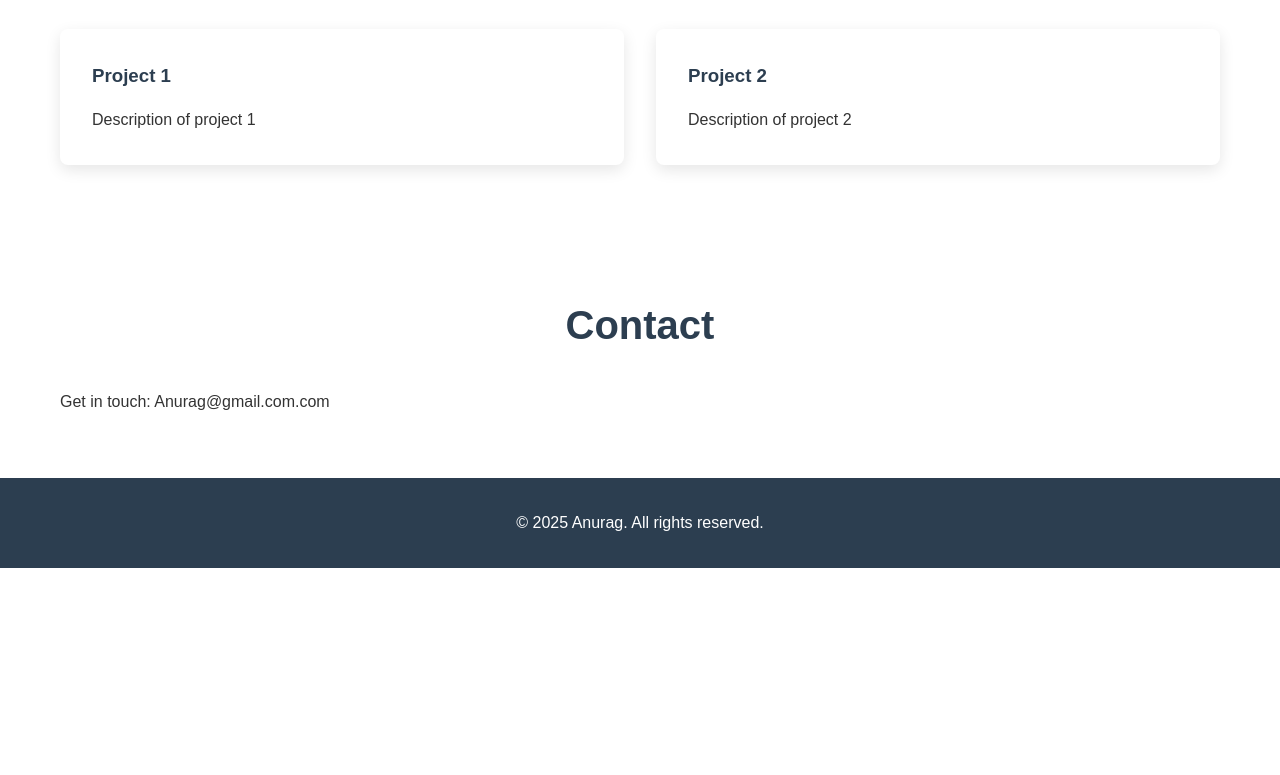
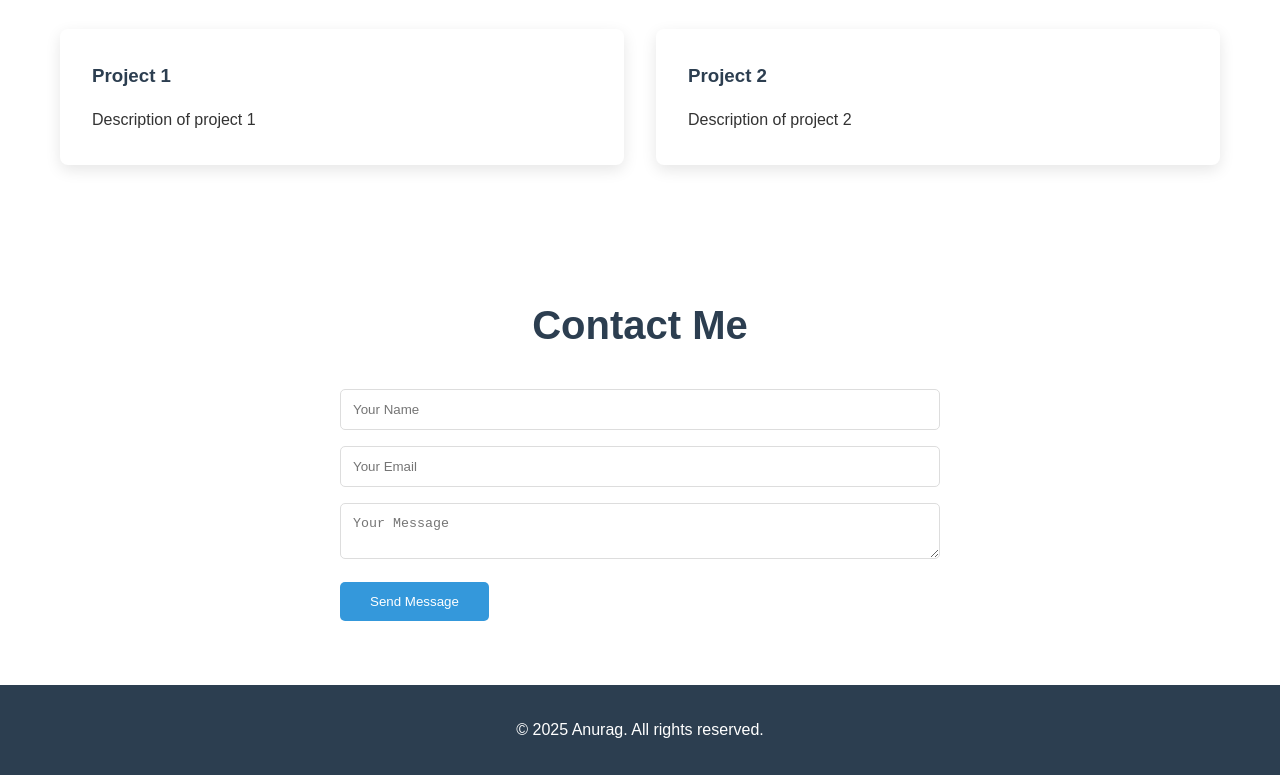
Before and after one commit to anuragstark/git-practice, a plain HTML site: page src/index.html in a window 1280 px wide. Shown: the part 843-1618 px from the top of the page. Before the commit the page ends 1411 px from the top, so only its background shows below. Drawn offline with Linux system fonts and the light colour scheme.

Commit message:
feat(contact): add contact form with validation
- Add HTML form with name, email, and message fields
- Style form with consistent design
- Add form validation requirements

```diff
--- a/src/css/style.css
+++ b/src/css/style.css
@@ -152,3 +152,36 @@ body {
         grid-template-columns: 1fr;
     }
 }
+
+/* Add smooth animations */
+.project-card {
+    transition: all 0.3s ease;
+}
+
+.project-card:hover {
+    transform: translateY(-10px);
+    box-shadow: 0 10px 25px rgba(0,0,0,0.2);
+}
+
+.contact-form {
+    max-width: 600px;
+    margin: 0 auto;
+}
+
+.contact-form input,
+.contact-form textarea {
+    width: 100%;
+    padding: 12px;
+    margin-bottom: 1rem;
+    border: 1px solid #ddd;
+    border-radius: 5px;
+}
+
+.contact-form button {
+    background: #3498db;
+    color: white;
+    padding: 12px 30px;
+    border: none;
+    border-radius: 5px;
+    cursor: pointer;
+}
--- a/src/index.html
+++ b/src/index.html
@@ -1,11 +1,13 @@
 <!DOCTYPE html>
 <html lang="en">
+
 <head>
     <meta charset="UTF-8">
     <meta name="viewport" content="width=device-width, initial-scale=1.0">
     <title>Anurag Chauhan - Portfolio</title>
     <link rel="stylesheet" href="css/style.css">
 </head>
+
 <body>
     <header class="header">
         <nav class="nav">
@@ -52,10 +54,21 @@
             </div>
         </section>
 
-        <section id="contact" class="contact">
+        <!-- <section id="contact" class="contact">
             <div class="container">
                 <h2>Contact</h2>
                 <p>Get in touch: Anurag@gmail.com.com</p>
+            </div>
+        </section> -->
+        <section id="contact" class="contact">
+            <div class="container">
+                <h2>Contact Me</h2>
+                <form class="contact-form">
+                    <input type="text" placeholder="Your Name" required>
+                    <input type="email" placeholder="Your Email" required>
+                    <textarea placeholder="Your Message" required></textarea>
+                    <button type="submit">Send Message</button>
+                </form>
             </div>
         </section>
     </main>
@@ -66,4 +79,5 @@
 
     <script src="js/script.js"></script>
 </body>
+
 </html>
```
